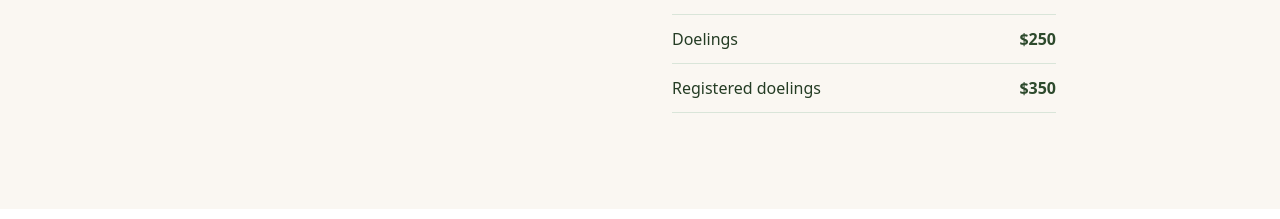
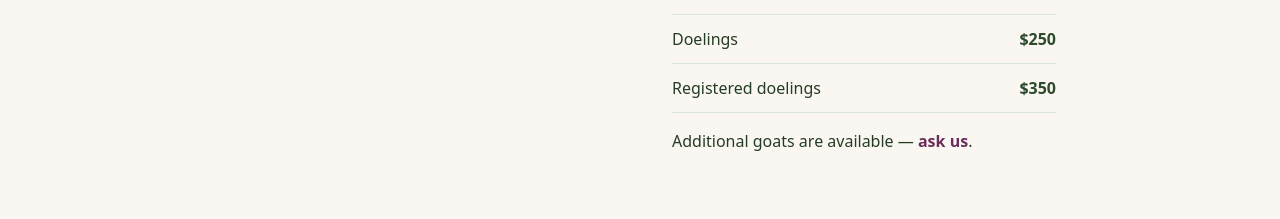
Before and after one commit to riverhousefarmsmarketing-cell/riverhousedairy, a Next.js app: page / in a window 1280 px wide. Shown: the part 1603-1822 px from the top of the page. Built offline with nearby package versions, Linux system fonts and the light colour scheme.

Commit message:
Note that additional goats are available
Co-Authored-By: Claude Opus 5.5 <noreply@anthropic.com>
Claude-Session: https://claude.ai/code/session_01YWHqMjND1Emy3dRdWk4zX2

```diff
--- a/src/app/page.tsx
+++ b/src/app/page.tsx
@@ -142,6 +142,13 @@ export default function HomePage() {
                     </li>
                   ))}
                 </ul>
+                <p className="mt-4 text-base text-forest-600">
+                  Additional goats are available —{" "}
+                  <Link href="/contact" className="font-bold text-plum hover:text-plum-600 transition-colors">
+                    ask us
+                  </Link>
+                  .
+                </p>
               </div>
             </div>
           </div>
```
